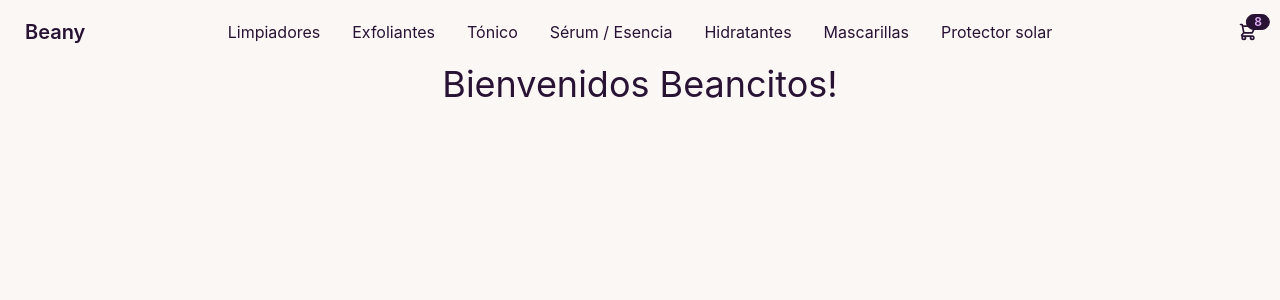
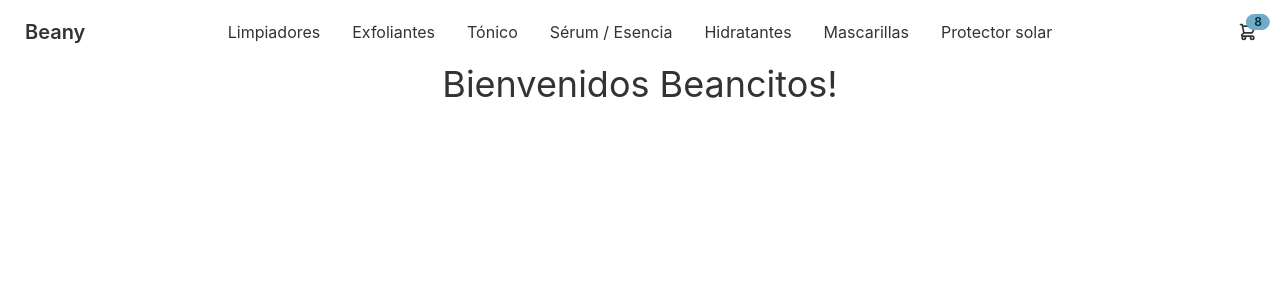
Before and after one commit to asukasakura/beany-nunez-salazar, a React (Create React App) app: page / in a window 1280 px wide. Shown: the top 300 px of the page. Built offline with nearby package versions, Linux system fonts and the light colour scheme.

Commit message:
fix: props faltantes desafío 2 + cambio de menú móvil x drawer

```diff
--- a/src/App.js
+++ b/src/App.js
@@ -2,14 +2,25 @@ import logo from './logo.svg';
 import './App.css';
 import NavBar from './components/NavBar';
 import ItemListContainer from './components/ItemListContainer';
+import HeaderMenu from './components/HeaderMenu';
 
 function App() {
 
   return (
-    <>
+    <div className="drawer">
+      <input id="my-drawer-3" type="checkbox" className="drawer-toggle" />
+      <div className="drawer-content flex flex-col">
       <NavBar></NavBar>
-      <ItemListContainer/>
-    </>
+      <ItemListContainer greeting="Beancitos"/>
+
+      </div>
+      <div className="drawer-side">
+        <label for="my-drawer-3" className="drawer-overlay"></label>
+        <ul className="menu p-4 overflow-y-auto w-80 bg-base-100">
+          <HeaderMenu />
+        </ul>
+      </div>
+    </div>
   );
 }
 
--- /dev/null
+++ b/src/components/HeaderMenu.jsx
@@ -0,0 +1,14 @@
+const HeaderMenu = () => {
+  return (
+    <>
+      <li><a>Limpiadores</a></li>
+      <li><a>Exfoliantes</a></li>
+      <li><a>Tónico</a></li>
+      <li><a>Sérum / Esencia</a></li>
+      <li><a>Hidratantes</a></li>
+      <li><a>Mascarillas</a></li>
+      <li><a>Protector solar</a></li>
+    </>
+  )
+}
+export default HeaderMenu
--- a/src/components/ItemListContainer.jsx
+++ b/src/components/ItemListContainer.jsx
@@ -1,7 +1,7 @@
-const ItemListContainer = () => {
+const ItemListContainer = (props) => {
   return (
     <div className="flex justify-center">
-      <h1 className="text-4xl">Bienvenidos Beancitos!</h1>
+      <h1 className="text-4xl">Bienvenidos {props.greeting}!</h1>
     </div>
   )
 }
--- a/src/components/NavBar.jsx
+++ b/src/components/NavBar.jsx
@@ -1,37 +1,23 @@
 import CartWidget from "./CartWidget"
+import HeaderMenu from "./HeaderMenu"
 
 const NavBar = () => {
   return (
-    <div class="navbar bg-base-100">
-      <div class="navbar-start">
-        <div class="dropdown">
-          <label tabindex="0" class="btn btn-ghost lg:hidden">
-            <svg xmlns="http://www.w3.org/2000/svg" class="h-5 w-5" fill="none" viewBox="0 0 24 24" stroke="currentColor"><path stroke-linecap="round" stroke-linejoin="round" stroke-width="2" d="M4 6h16M4 12h8m-8 6h16" /></svg>
+    <div className="navbar bg-base-100">
+      <div className="navbar-start">
+        <div className="flex-none lg:hidden">
+          <label for="my-drawer-3" className="btn btn-square btn-ghost">
+            <svg xmlns="http://www.w3.org/2000/svg" fill="none" viewBox="0 0 24 24" className="inline-block w-6 h-6 stroke-current"><path stroke-linecap="round" stroke-linejoin="round" stroke-width="2" d="M4 6h16M4 12h16M4 18h16"></path></svg>
           </label>
-          <ul tabindex="0" class="menu menu-compact dropdown-content mt-3 p-2 shadow bg-base-100 rounded-box w-52">
-            <li><a>Limpiadores</a></li>
-            <li><a>Exfoliantes</a></li>
-            <li><a>Tónico</a></li>
-            <li><a>Sérum / Esencia</a></li>
-            <li><a>Hidratantes</a></li>
-            <li><a>Mascarillas</a></li>
-            <li><a>Protector solar</a></li>
-          </ul>
         </div>
-        <a class="btn btn-ghost normal-case text-xl">Beany</a>
+        <a className="btn btn-ghost normal-case text-xl">Beany</a>
       </div>
-      <div class="navbar-center hidden lg:flex">
-        <ul class="menu menu-horizontal p-0">
-          <li><a>Limpiadores</a></li>
-          <li><a>Exfoliantes</a></li>
-          <li><a>Tónico</a></li>
-          <li><a>Sérum / Esencia</a></li>
-          <li><a>Hidratantes</a></li>
-          <li><a>Mascarillas</a></li>
-          <li><a>Protector solar</a></li>
+      <div className="navbar-center hidden lg:flex">
+        <ul className="menu menu-horizontal p-0">
+          <HeaderMenu />
         </ul>
       </div>
-      <div class="navbar-end">
+      <div className="navbar-end">
         <CartWidget />
       </div>
     </div>
--- a/tailwind.config.js
+++ b/tailwind.config.js
@@ -6,7 +6,7 @@ module.exports = {
   plugins: [require("daisyui")],
   daisyui: {
     styled: true,
-    themes: ['cupcake'],
+    themes: ['pastel'],
     base: true,
     utils: true,
     logs: true,
```
